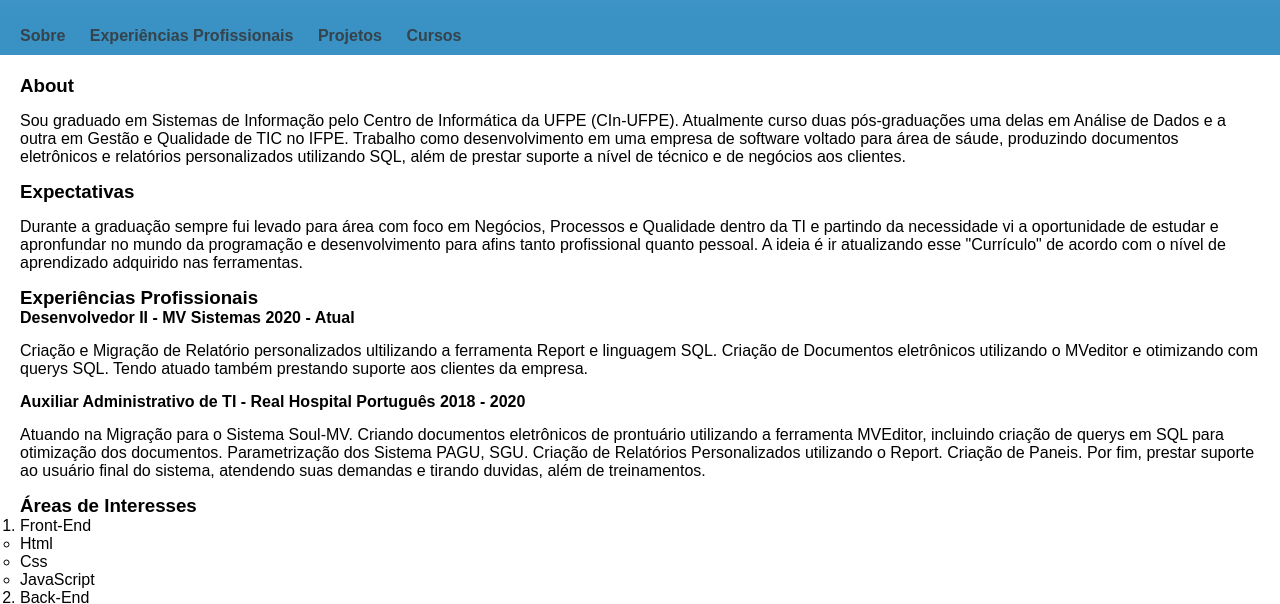
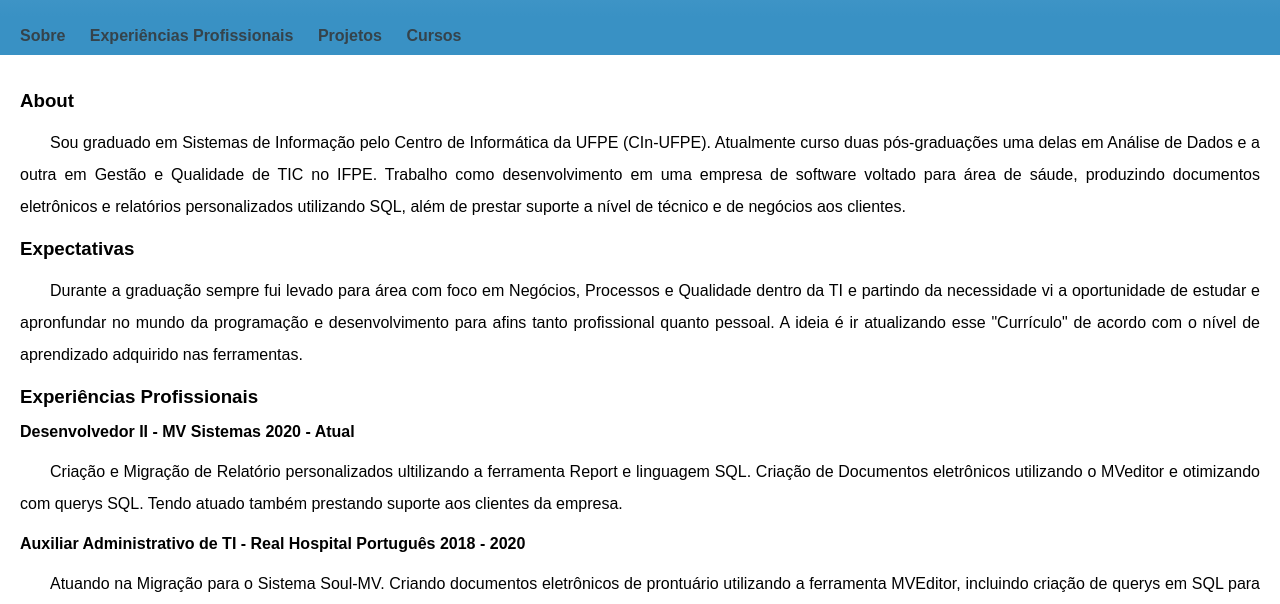
Before and after one commit to eujosedanilo/eujosedanilo.github.io, a plain HTML site: page index.html in a window 1280 px wide. Shown: the part 223-827 px from the top of the page. Drawn offline with Linux system fonts and the light colour scheme.

Commit message:
ajuste no layout
reformulação do layout

```diff
--- a/estilo.css
+++ b/estilo.css
@@ -7,9 +7,24 @@
     padding: 0px;
 }
 
-p {
+main p {
+    margin: 15px 0px;
+    text-align: justify;
+    text-indent: 30px;
+    font-size: 1em;
+    line-height: 2em;
+
+}
+
+main h4 {
     margin: 15px 0px;
 }
+
+main h3 {
+    margin: 15px 0px;
+}
+
+
 
 body{
 
@@ -102,6 +117,23 @@ a:active { /* vai fazer uma ação ao clicar no link */
     > = clildren 'filho'
 */
 
+main ul {
+    list-style-position: inside;
+    list-style-type: '\2714 \00A0 ';
+}
+
+main ol {
+    list-style-position: inside;
+    columns: 2;
+}
+
+main > ol > li{
+    font-weight: bold;
+    margin: 10px 0px;
+}
+
+
+
 footer{
     background-color: rgb(33, 122, 173);
     color: white;
--- a/index.html
+++ b/index.html
@@ -15,7 +15,7 @@
     </header>
     <nav>
         <a href="#" target="_blank">Sobre</a>
-        <a href="#" target="_blank">Experiências Profissionais</a>
+        <a href="#experiencia" target="_self">Experiências Profissionais</a>
         <a href="#" target="_blank">Projetos</a>
         <a href="#" target="_blank">Cursos</a>
     </nav>
@@ -27,9 +27,12 @@
         <h3>Expectativas</h3>
         <p>Durante a graduação sempre fui levado para área com foco em Negócios, Processos e Qualidade dentro da TI e partindo da necessidade vi a oportunidade de estudar e apronfundar no mundo da programação e desenvolvimento para afins tanto profissional quanto pessoal. A ideia é ir atualizando esse "Currículo" de acordo com o nível de aprendizado adquirido nas ferramentas.</p>
 
-        <h3>Experiências Profissionais</h3>
-        <h4>Desenvolvedor II - MV Sistemas 2020 - Atual</h4>
-        <p>Criação e Migração de Relatório personalizados ultilizando a ferramenta Report e linguagem SQL. Criação de Documentos eletrônicos utilizando o MVeditor e otimizando com querys SQL. Tendo atuado também prestando suporte aos clientes da empresa. </p>
+        <section id = "experiencia">
+
+            <h3>Experiências Profissionais</h3>
+            <h4>Desenvolvedor II - MV Sistemas 2020 - Atual</h4>
+            <p>Criação e Migração de Relatório personalizados ultilizando a ferramenta Report e linguagem SQL. Criação de Documentos eletrônicos utilizando o MVeditor e otimizando com querys SQL. Tendo atuado também prestando suporte aos clientes da empresa. </p>
+        </section>
 
 
         <h4>Auxiliar Administrativo de TI  - Real Hospital Português 2018 - 2020</h4>
```
